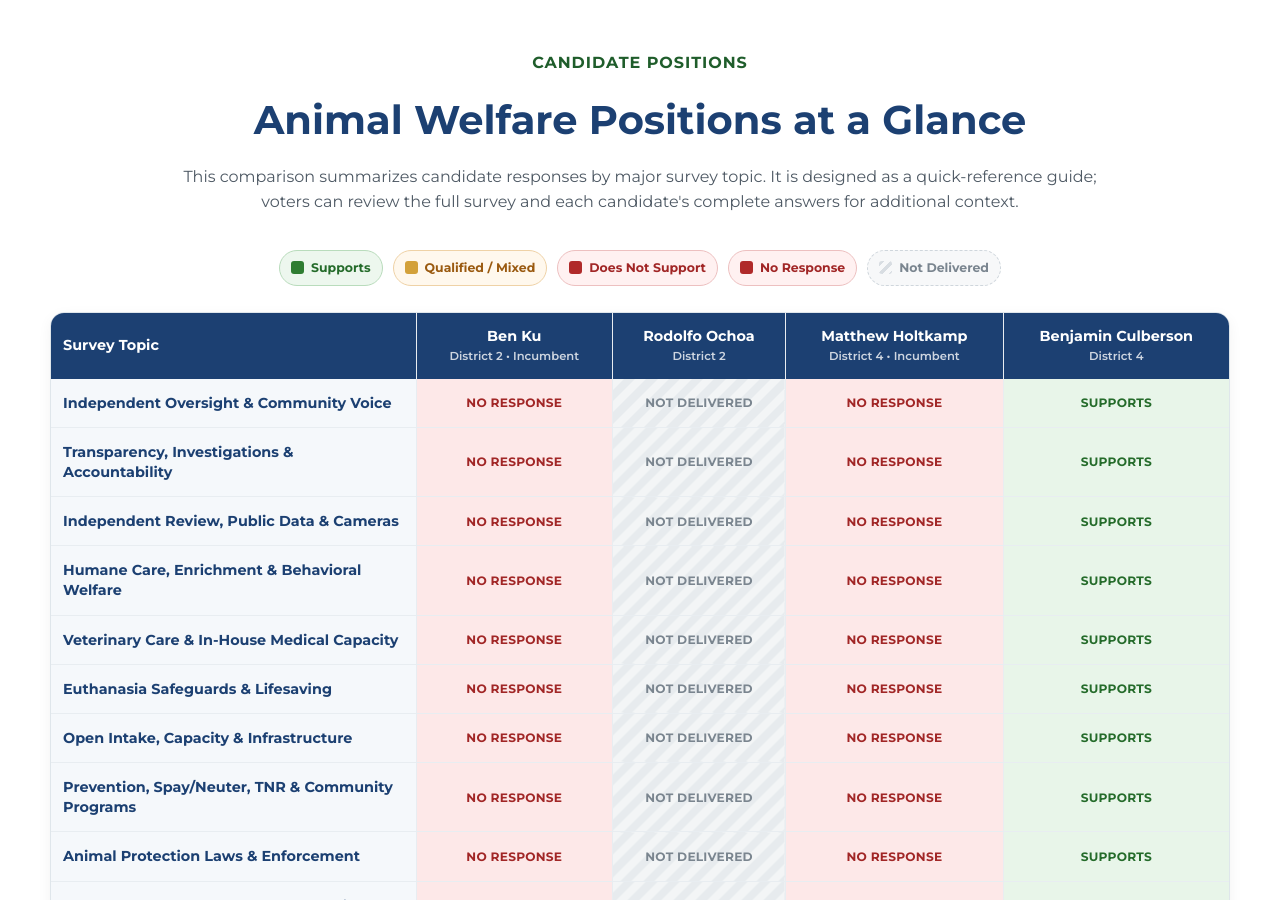
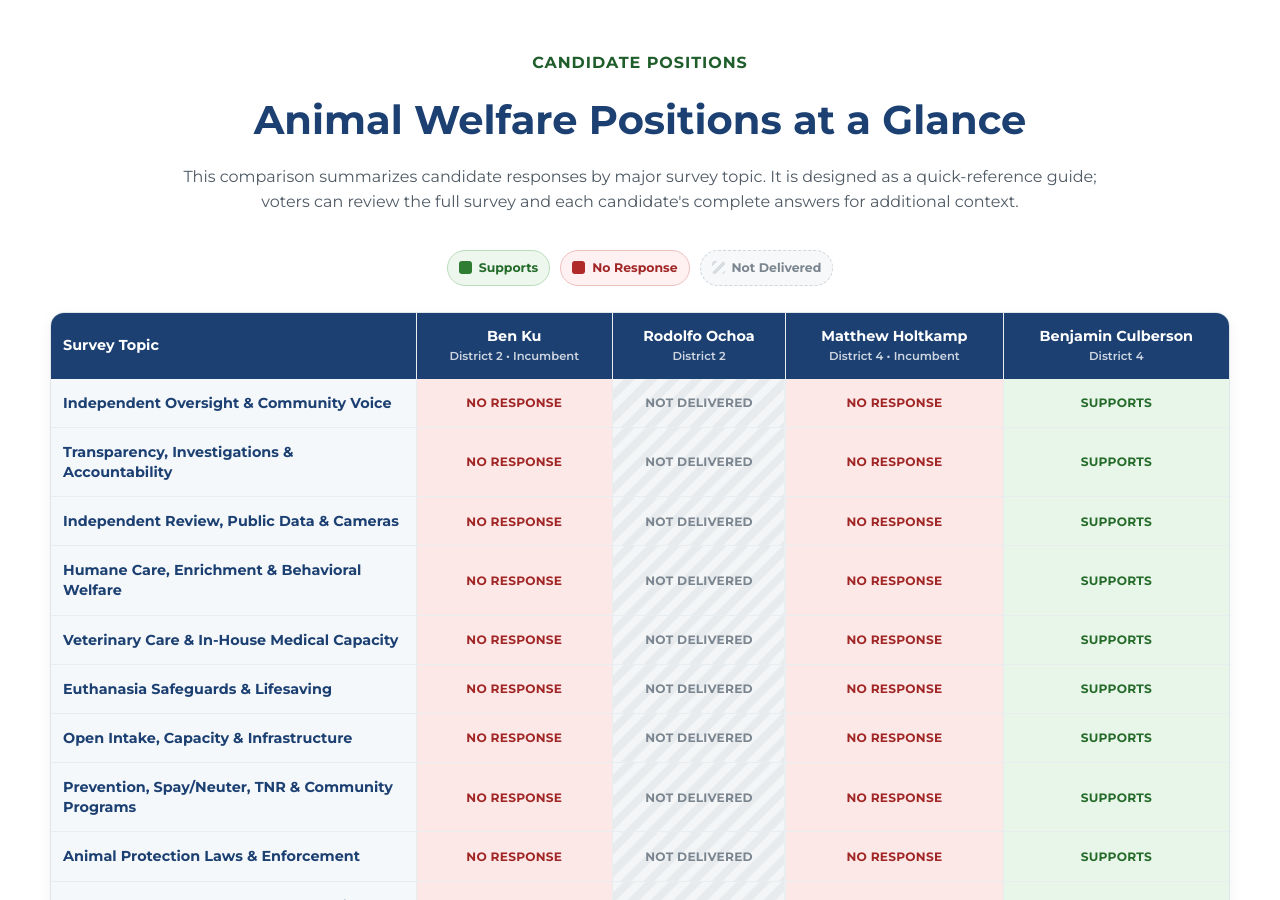
Before and after one commit to whitleybacon/gwinnett-animal-advocacy-alliance, a Jekyll site: the page built from election-2026/candidate-survey/index.html, in a window 1280 px wide and 900 px high, scrolled down 1085 px. Built offline with Jekyll 4.4.1, drawn with Linux system fonts in a browser that asks for light colours.

Commit message:
Update index.html

```diff
--- a/election-2026/candidate-survey/index.html
+++ b/election-2026/candidate-survey/index.html
@@ -745,12 +745,6 @@ permalink: /election-2026/candidate-survey/
             <span class="legend-item legend-support">
                 <span class="legend-swatch"></span> Supports
             </span>
-            <span class="legend-item legend-qualified">
-                <span class="legend-swatch"></span> Qualified / Mixed
-            </span>
-            <span class="legend-item legend-oppose">
-                <span class="legend-swatch"></span> Does Not Support
-            </span>
             <span class="legend-item legend-no-response">
                 <span class="legend-swatch"></span> No Response
             </span>
```
